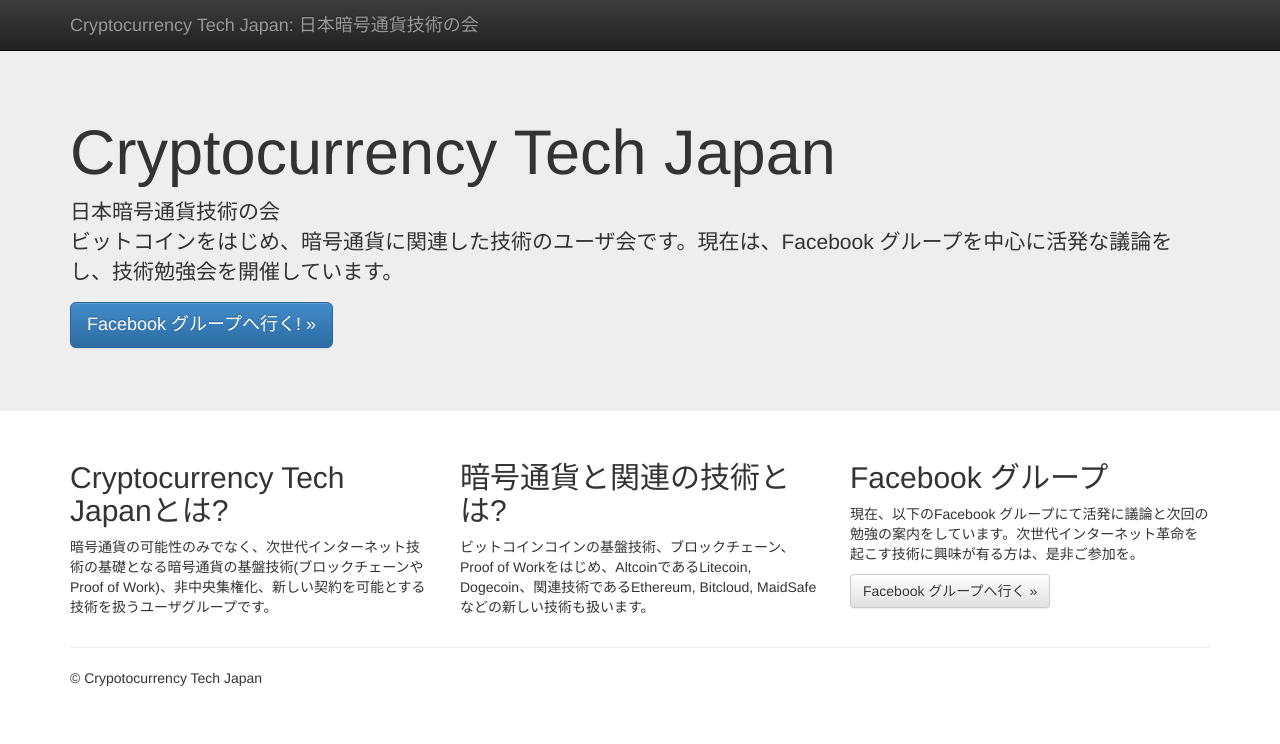
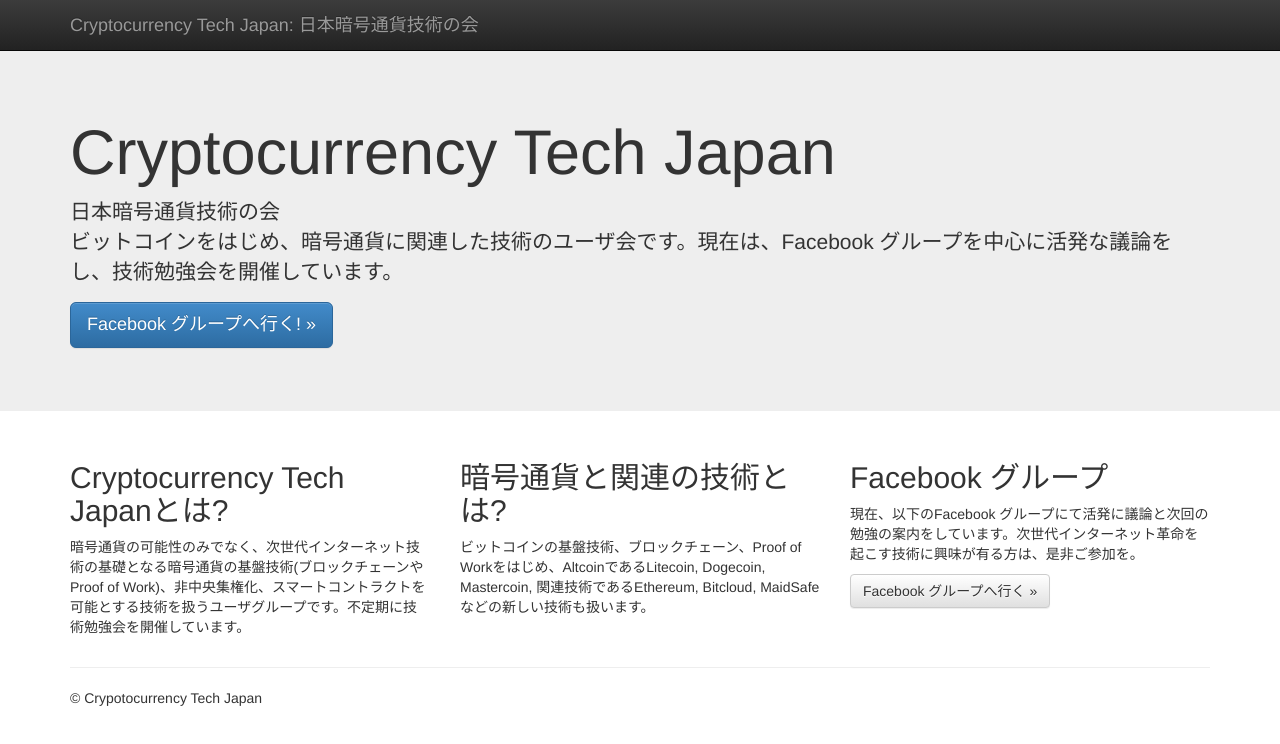
Before and after one commit to hshimo/hshimo.github.io, a plain HTML site: page index.html in a window 1280 px wide. Drawn offline with nearby package versions, Linux system fonts and the light colour scheme.

Commit message:
fix typo. add some text

```diff
--- a/index.html
+++ b/index.html
@@ -70,11 +70,11 @@
       <div class="row">
         <div class="col-md-4">
           <h2>Cryptocurrency Tech Japanとは?</h2>
-          <p>暗号通貨の可能性のみでなく、次世代インターネット技術の基礎となる暗号通貨の基盤技術(ブロックチェーンやProof of Work)、非中央集権化、新しい契約を可能とする技術を扱うユーザグループです。</p>
+          <p>暗号通貨の可能性のみでなく、次世代インターネット技術の基礎となる暗号通貨の基盤技術(ブロックチェーンやProof of Work)、非中央集権化、スマートコントラクトを可能とする技術を扱うユーザグループです。不定期に技術勉強会を開催しています。</p>
         </div>
         <div class="col-md-4">
           <h2>暗号通貨と関連の技術とは?</h2>
-          <p>ビットコインコインの基盤技術、ブロックチェーン、Proof of Workをはじめ、AltcoinであるLitecoin, Dogecoin、関連技術であるEthereum, Bitcloud, MaidSafeなどの新しい技術も扱います。</p>
+          <p>ビットコインの基盤技術、ブロックチェーン、Proof of Workをはじめ、AltcoinであるLitecoin, Dogecoin, Mastercoin, 関連技術であるEthereum, Bitcloud, MaidSafeなどの新しい技術も扱います。</p>
           <!-- <p><a class="btn btn-default" href="#" role="button">View details &raquo;</a></p> -->
        </div>
         <div class="col-md-4">
```
